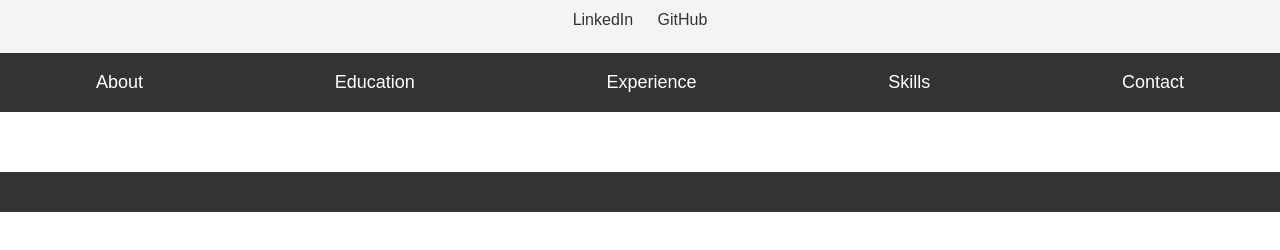
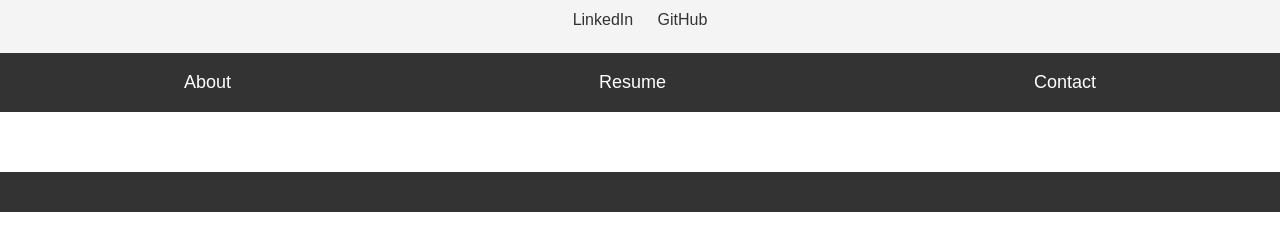
Before and after one commit to Metvertz/Metvertz.github.io, a plain HTML site: page index.html in a window 1280 px wide. Shown: the part 298-548 px from the top of the page. Drawn offline with Linux system fonts and the light colour scheme.

Commit message:
Update index.html

```diff
--- a/index.html
+++ b/index.html
@@ -22,9 +22,7 @@
     </header>
     <nav>
         <a href="#about">About</a>
-        <a href="#education">Education</a>
-        <a href="#experience">Experience</a>
-        <a href="#skills">Skills</a>
+        <a href=".\resume">Resume</a>
         <a href="#contact">Contact</a>
     </nav>
     <main>
```
